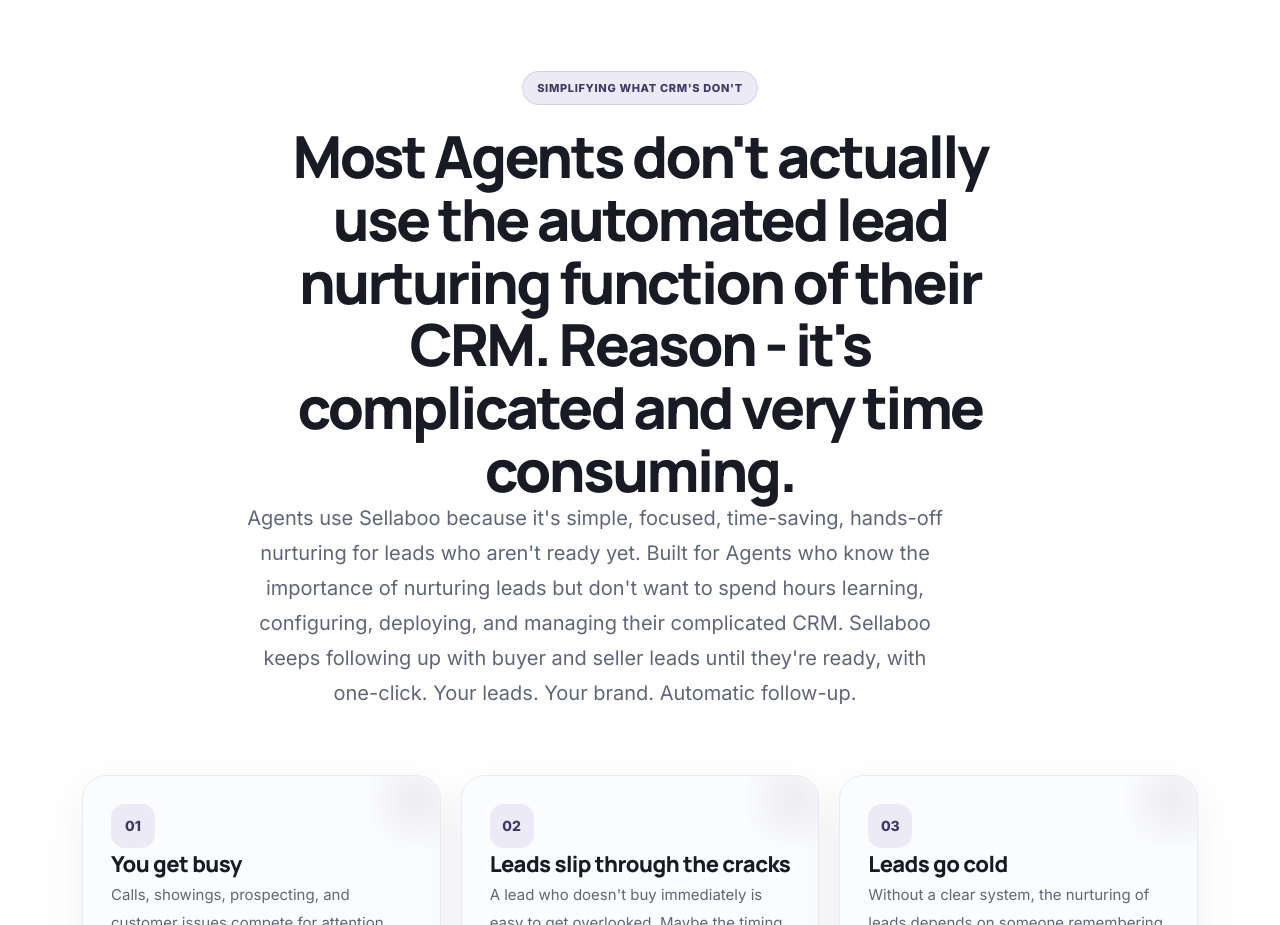
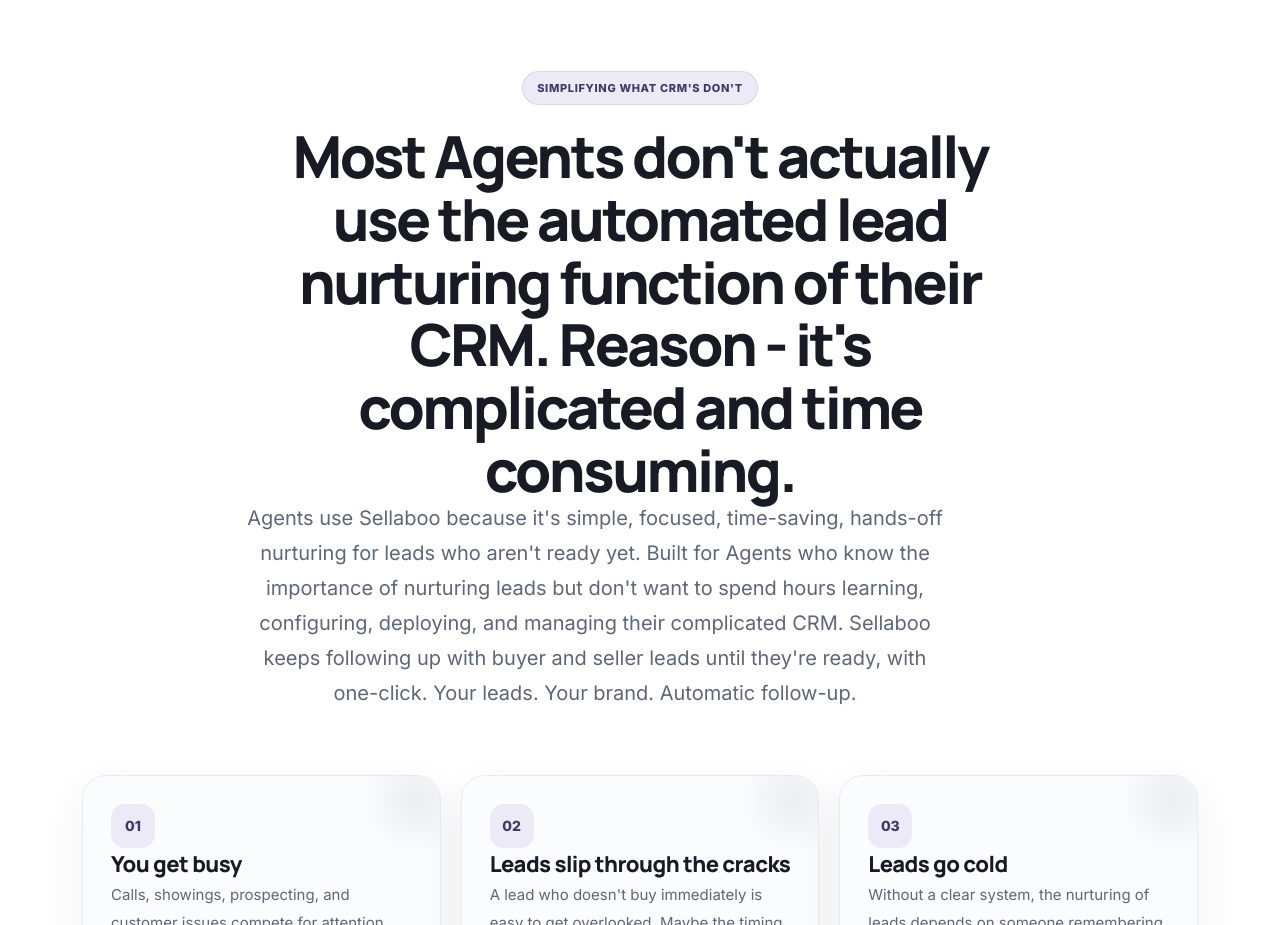
Before and after one commit to Sellaboo-dev/sellaboo-marketing, a Next.js app: page / in a window 1280 px wide. Shown: the part 1120-2045 px from the top of the page. Built offline with nearby package versions, Linux system fonts and the light colour scheme.

Commit message:
Changed text in Problem section.

```diff
--- a/components/sections/ProblemSection.tsx
+++ b/components/sections/ProblemSection.tsx
@@ -57,7 +57,7 @@
           <h2 className="font-[var(--font-heading)] text-[clamp(36px,5vw,58px)] font-extrabold leading-[1.08] tracking-[-0.045em] text-[var(--color-heading)]">
             Most Agents don't actually use the automated
             lead nurturing function of their CRM.
-            Reason - it's complicated and very time consuming.
+            Reason - it's complicated and time consuming.
             </h2>
 
           <p className="mx-auto mt-6 max-w-[700px] text-[clamp(17px,1.6vw,20px)] leading-[1.75] text-[var(--color-body)]">
```
